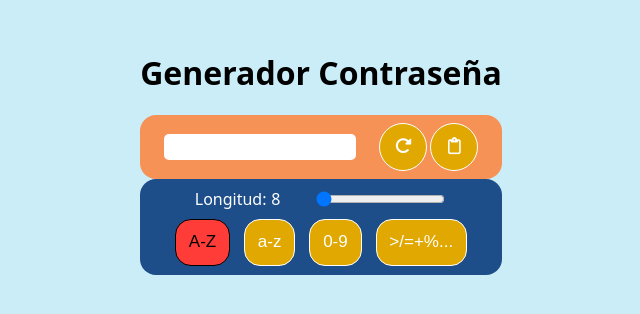
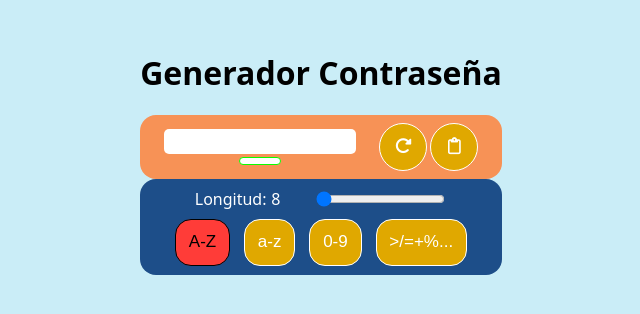
Before and after one commit to JuanGlaria/Password-Generator, a React (Vite) app: page / in a window 1280 px wide. Shown: the part 256-570 px from the top of the page, without its empty margins (319-959 px from the left). Built offline with nearby package versions, Linux system fonts and the light colour scheme.

Commit message:
Cambios dificultad password

```diff
--- a/src/components/Buttons.css
+++ b/src/components/Buttons.css
@@ -19,6 +19,7 @@
 
 }
 
+
 .optionsSections-Characters>.btn {
     border-radius: 1rem;
 }
--- a/src/components/PasswordGenerator.css
+++ b/src/components/PasswordGenerator.css
@@ -7,7 +7,7 @@
     border-radius: 1rem;
 }
 
-.passwordInputSection>input {
+.passwordInputSection-labelgroup>input {
     height: 1rem;
     padding: 0.3rem 0rem;
     width: 12rem;
@@ -17,11 +17,28 @@
     text-align: center;
 }
 
+.passwordInputSection-labelgroup {
+    display: flex;
+    flex-direction: column;
+    align-items: center;
+}
+
+.passwordInputSection-labelgroup>label {
+    margin-top: 0.2rem;
+    font-weight: bold;
+    padding: 3px 20px;
+    border-radius: 1rem;
+    background-color: rgb(255, 255, 255);
+
+}
 
 .passwordInputSection-btnGroup {
     display: flex;
     gap: 0.2rem;
 }
+
+
+
 
 .optionsSections {
     height: 60%;
@@ -52,7 +69,7 @@
     border-radius: 1rem;
 }
 
-.copyToClickBoard{
+.copyToClickBoard {
     display: flex;
     align-items: center;
     justify-content: center;
@@ -65,7 +82,8 @@
     top: 90%;
     left: 70%;
 }
-body>.copyToClickBoard{
+
+body>.copyToClickBoard {
     left: 0%;
     top: 0%;
 }
--- a/src/components/PasswordGenerator.jsx
+++ b/src/components/PasswordGenerator.jsx
@@ -9,6 +9,7 @@ export const PasswordGenerator = () => {
     const [letrasMayus, setLetraMayus] = useState(true)
     const [letrasMinus, setLetraMinus] = useState(false)
     const [numbers, setNumers] = useState(false)
+    const [passwordDifficulty, setPasswordDifficulty] = useState("")
     const [charactersEspeciales, setCharactersEspeciales] = useState(false)
 
     window.onload = function () {
@@ -26,7 +27,6 @@ export const PasswordGenerator = () => {
         setPasswordLength(valueRange)
         let finalPassword = '';
         let characters = '';
-        console.log(characters)
         const letrasMayusValues = 'ABCDEFGHIJKLMNOPQRSTUVWXYZ'
         const letrasMinusValues = 'abcdefghijklmnopqrstuvwxyz';
         const numbersValues = '0123456789'
@@ -51,24 +51,28 @@ export const PasswordGenerator = () => {
             finalPassword += characters.charAt(Math.floor(Math.random() * charactersLength));
             contador += 1;
         }
+
         setPassword(finalPassword);
+        if (finalPassword.length >= 8 && finalPassword.length <= 12) {
+            setPasswordDifficulty('Weak')
+        } else if (finalPassword.length < 18) {
+            setPasswordDifficulty('Good')
+        } else {
+            setPasswordDifficulty('Strong')
+        }
     }
 
     const handleClickMayus = () => {
         setLetraMayus(prevValue => !prevValue)
-        handlePasswordChange()
     }
     const handleClickMinus = () => {
         setLetraMinus(prevValue => !prevValue)
-        handlePasswordChange()
     }
     const handleClickNumeros = () => {
         setNumers(prevValue => !prevValue)
-        handlePasswordChange()
     }
     const handleClickCharEspeciales = () => {
         setCharactersEspeciales(prevValue => !prevValue)
-        handlePasswordChange()
     }
     const handleResetPassword = () => {
         handlePasswordChange()
@@ -97,7 +101,10 @@ export const PasswordGenerator = () => {
         <>
             <main className="container">
                 <div className='passwordInputSection'>
-                    <input type="text" value={password} readOnly />
+                    <div className='passwordInputSection-labelgroup'>
+                        <input type="text" value={password} readOnly />
+                        <label style={passwordDifficulty == 'Weak' ? { color: '#FF0000', border:'1px solid #FF0000' } : passwordDifficulty == 'Good' ? { color: '#00F3FF', border:'1px solid #00F3FF' } : { color: '#08FF00', border:'1px solid #08FF00'}}>{passwordDifficulty}</label>
+                    </div>
                     <div className='passwordInputSection-btnGroup'>
                         <Button icon='fa-solid fa-rotate-right' click={handleResetPassword} />
                         <Button icon='fa-regular fa-clipboard' click={copyToClipBoard} />
```
